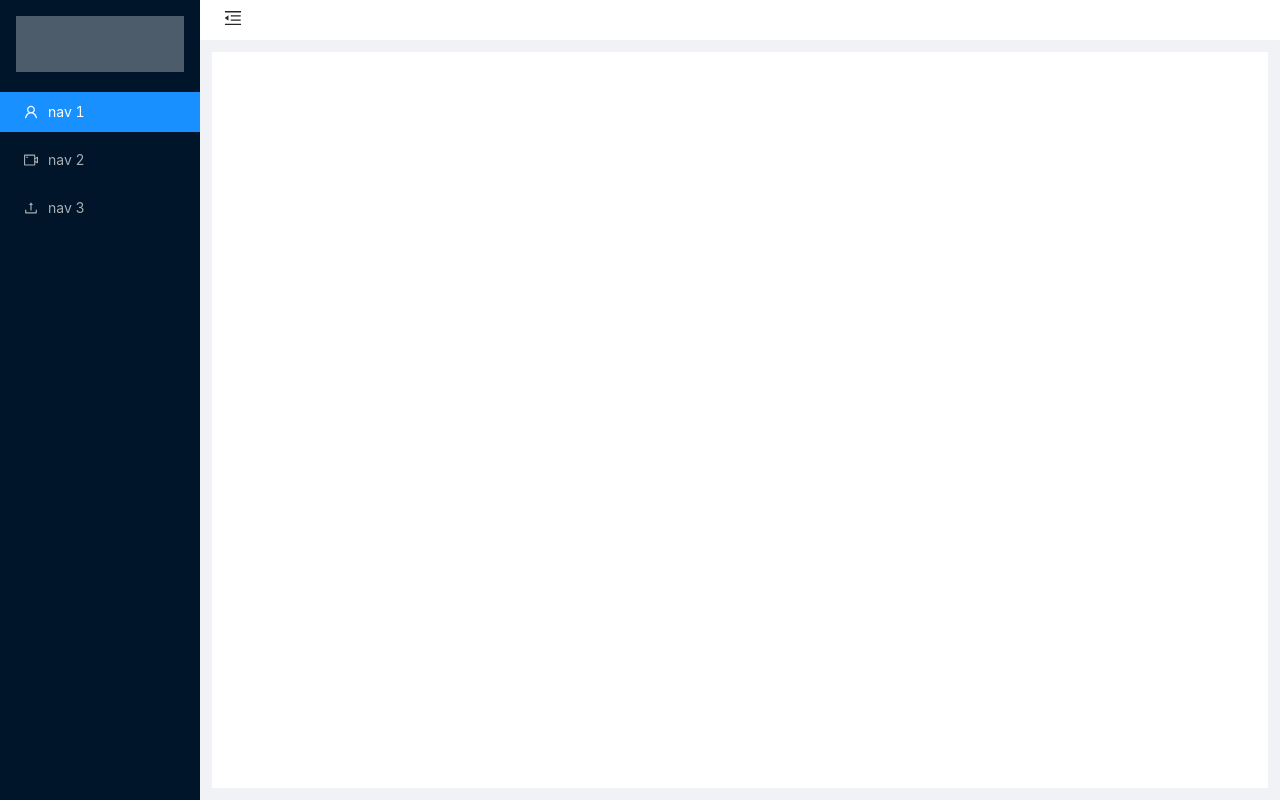
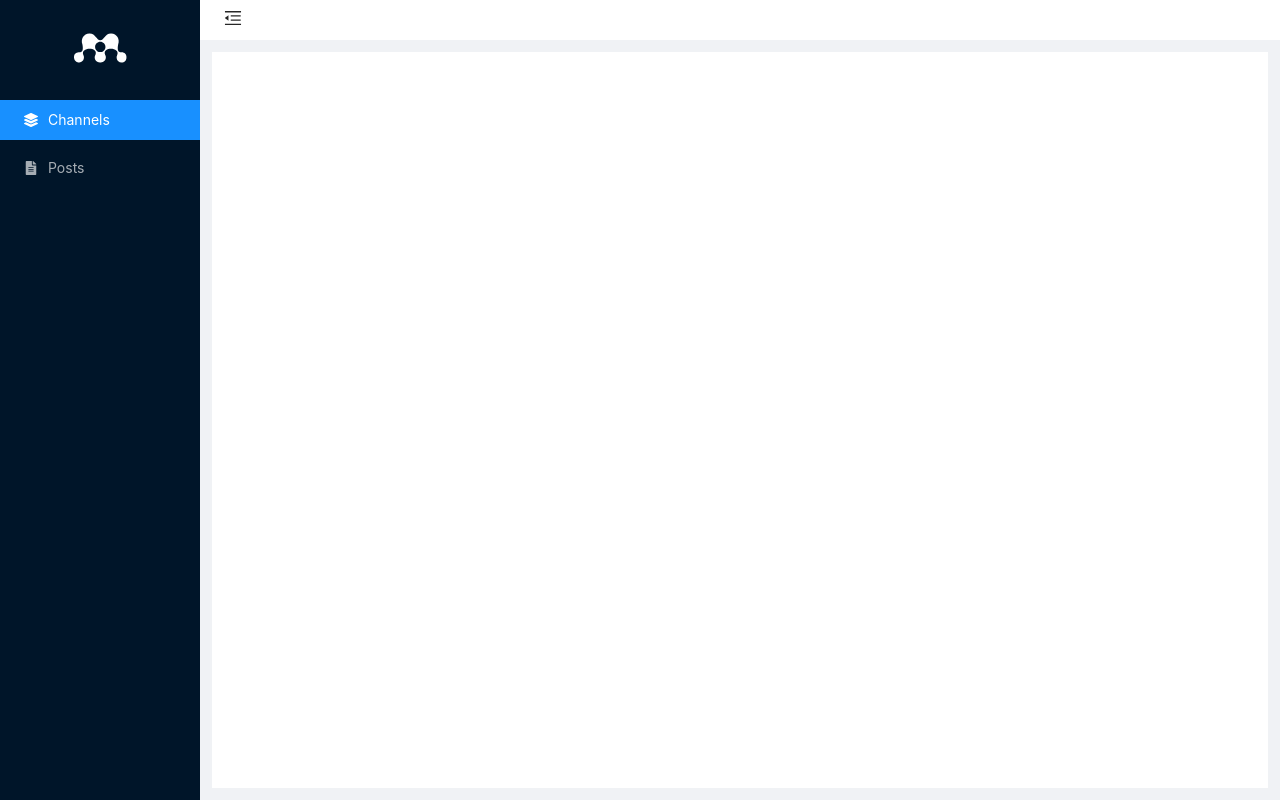
Before and after one commit to mixrs/mixrs-frontend, a React (Create React App) app: page / in a window 1280 px wide. Built offline with nearby package versions, Linux system fonts and the light colour scheme.

Commit message:
Added icons to logo and navbar

```diff
--- a/package.json
+++ b/package.json
@@ -3,6 +3,11 @@
   "version": "0.1.0",
   "private": true,
   "dependencies": {
+    "@fortawesome/fontawesome-svg-core": "^1.2.35",
+    "@fortawesome/free-brands-svg-icons": "^5.15.3",
+    "@fortawesome/free-regular-svg-icons": "^5.15.3",
+    "@fortawesome/free-solid-svg-icons": "^5.15.3",
+    "@fortawesome/react-fontawesome": "^0.1.14",
     "@testing-library/jest-dom": "^5.11.4",
     "@testing-library/react": "^11.1.0",
     "@testing-library/user-event": "^12.1.10",
--- a/public/index.html
+++ b/public/index.html
@@ -25,6 +25,7 @@
       Learn how to configure a non-root public URL by running `npm run build`.
     -->
     <title>React App</title>
+    <script src="https://kit.fontawesome.com/e7ce62e859.js" crossorigin="anonymous"></script>
   </head>
   <body>
     <noscript>You need to enable JavaScript to run this app.</noscript>
--- a/src/components/app/App.js
+++ b/src/components/app/App.js
@@ -1,6 +1,10 @@
 import React from "react";
 import Navbar from "../navbar/Navbar";
 import "./App.css";
+import { library } from '@fortawesome/fontawesome-svg-core';
+import { fab } from '@fortawesome/free-brands-svg-icons'
+
+library.add(fab);
 
 function App() {
   return (
--- a/src/components/navbar/Navbar.css
+++ b/src/components/navbar/Navbar.css
@@ -11,23 +11,19 @@
 }
 
 .Logo {
-  height: 7vh !important;
+  display: flex;
+  height: 8vh !important;
   margin: 16px;
-  background: rgba(255, 255, 255, 0.3);
+  color: white;
+  font-size: 3em;
+  justify-content: center;
+  align-items: center;
 }
 
 .MainContainer {
   background: #fff;
   padding: 0;
   height: 100vh;
-}
-
-.Header {
-  padding: 0 !important;
-  height: 5vh !important;
-  background: #fff !important;
-  margin: 0;
-  line-height: 5vh !important;
 }
 
 .ContentContainer {
--- a/src/components/navbar/Navbar.js
+++ b/src/components/navbar/Navbar.js
@@ -1,49 +1,32 @@
 import React, { useState } from "react";
-import './Navbar.css';
-import { Layout, Menu } from 'antd';
-import {
-  MenuUnfoldOutlined,
-  MenuFoldOutlined,
-  UserOutlined,
-  VideoCameraOutlined,
-  UploadOutlined,
-} from '@ant-design/icons';
-const { Header, Sider, Content } = Layout;
+import "./Navbar.css";
+import { Layout, Menu } from "antd";
+import { FontAwesomeIcon } from "@fortawesome/react-fontawesome";
+import { faLayerGroup, faFileAlt } from "@fortawesome/free-solid-svg-icons";
+import Top from "../top/Top";
+const { Sider, Content } = Layout;
 
 function Navbar() {
-    const [collapsed, setCollpased] = useState(false);
+  const [collapsed, setCollapsed] = useState(false);
 
   return (
-    <Layout style={{height: "100%"}}>
+    <Layout style={{ height: "100%" }}>
       <Sider trigger={null} collapsible collapsed={collapsed}>
-        <div className="Logo" />
+        <div className="Logo">
+          <FontAwesomeIcon icon={['fab', 'mendeley']} />
+        </div>
         <Menu theme="dark" mode="inline" defaultSelectedKeys={["1"]}>
-          <Menu.Item key="1" icon={<UserOutlined />}>
-            nav 1
+          <Menu.Item key="1" icon={<FontAwesomeIcon icon={faLayerGroup} />}>
+            Channels
           </Menu.Item>
-          <Menu.Item key="2" icon={<VideoCameraOutlined />}>
-            nav 2
-          </Menu.Item>
-          <Menu.Item key="3" icon={<UploadOutlined />}>
-            nav 3
+          <Menu.Item key="2" icon={<FontAwesomeIcon icon={faFileAlt} />}>
+            Posts
           </Menu.Item>
         </Menu>
       </Sider>
       <Layout className="MainContainer">
-        <Header className="Header">
-          {React.createElement(
-            collapsed ? MenuUnfoldOutlined : MenuFoldOutlined,
-            {
-              className: "trigger",
-              onClick: () => setCollpased(!collapsed),
-            }
-          )}
-        </Header>
-        <Content
-          className="ContentContainer"
-        >
-
-        </Content>
+        <Top collapsed={collapsed} toggleCollapse={setCollapsed} />
+        <Content className="ContentContainer"></Content>
       </Layout>
     </Layout>
   );
--- /dev/null
+++ b/src/components/top/Top.css
@@ -0,0 +1,7 @@
+.Header {
+    padding: 0 !important;
+    height: 5vh !important;
+    background: #fff !important;
+    margin: 0;
+    line-height: 5vh !important;
+  }
--- /dev/null
+++ b/src/components/top/Top.js
@@ -0,0 +1,25 @@
+import React from "react";
+import "./Top.css";
+import { Layout } from "antd";
+import { MenuUnfoldOutlined, MenuFoldOutlined } from "@ant-design/icons";
+const { Header } = Layout;
+
+function Top({ collapsed, toggleCollapse }) {
+  return (
+    <Header className="Header">
+      {collapsed ? (
+        <MenuUnfoldOutlined
+          className="trigger"
+          onClick={() => toggleCollapse(!collapsed)}
+        />
+      ) : (
+        <MenuFoldOutlined
+          className="trigger"
+          onClick={() => toggleCollapse(!collapsed)}
+        />
+      )}
+    </Header>
+  );
+}
+
+export default Top;
```
Also changed, not shown: 1 other file (tests, documents, lock files or other folders).
